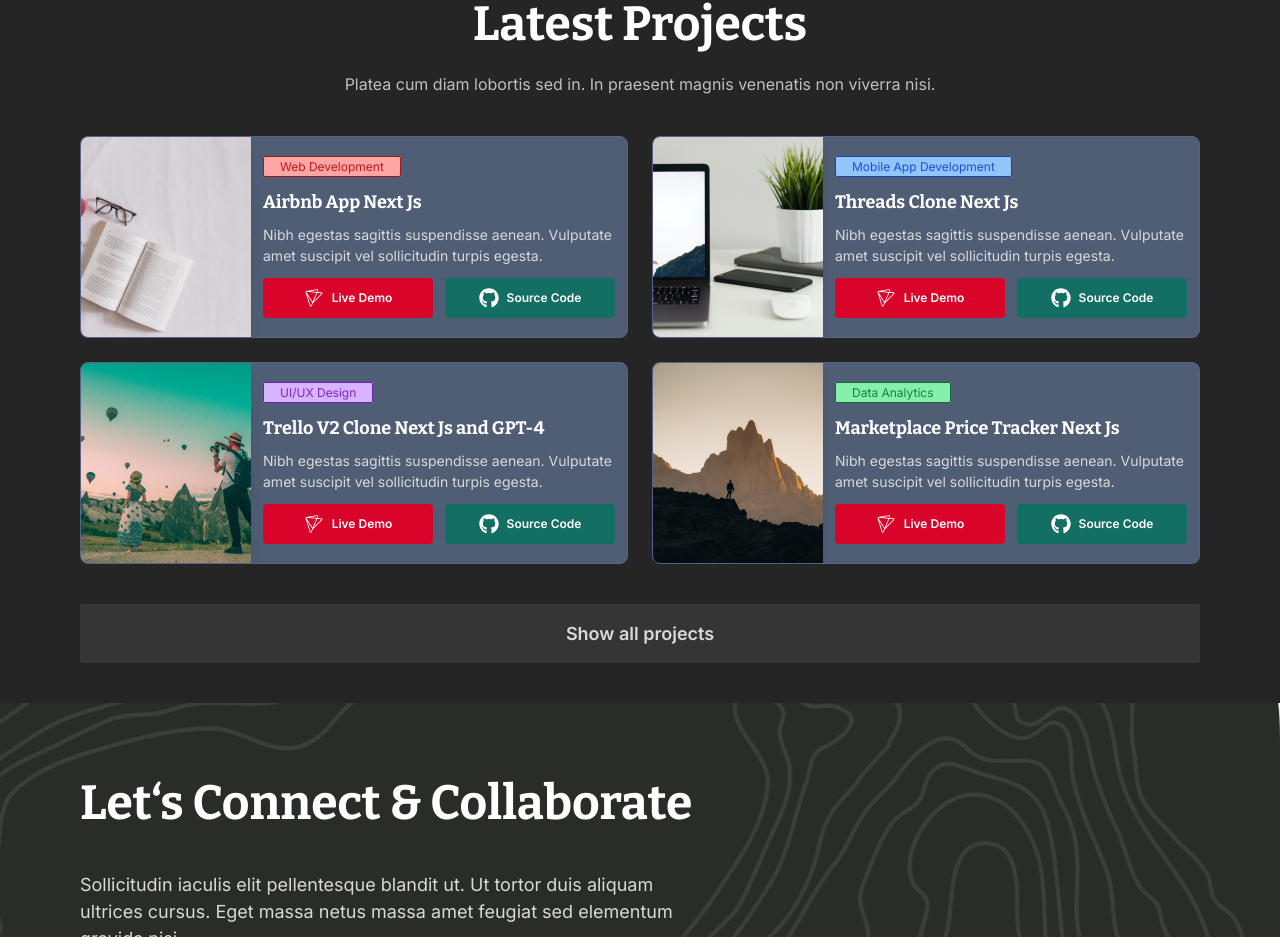
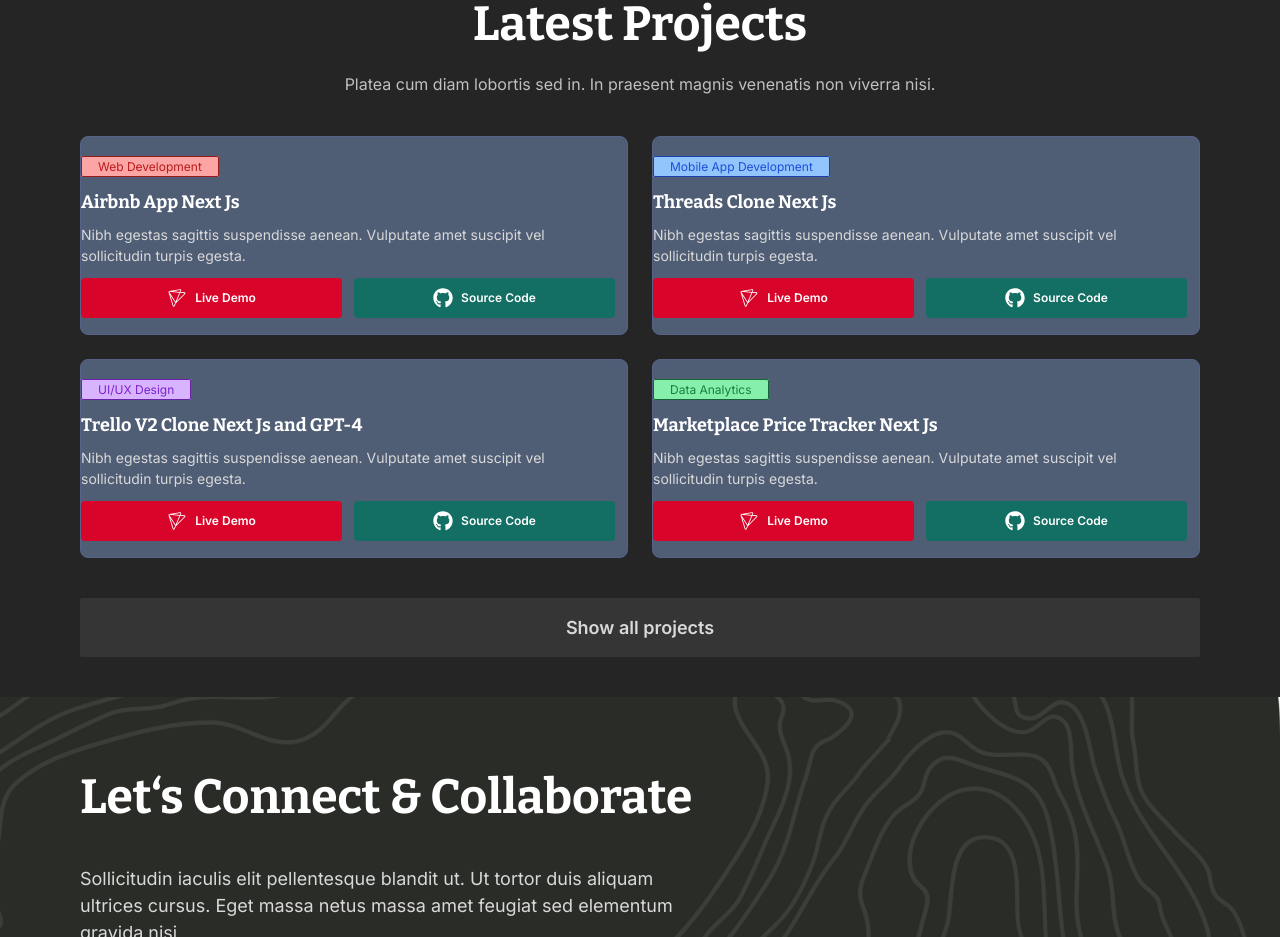
Before and after one commit to daffabadrant9390/daffabadrant9390.github.io, a Next.js app: page / in a window 1280 px wide. Shown: the part 2493-3430 px from the top of the page. Built offline with nearby package versions, Linux system fonts and the light colour scheme.

Commit message:
feat: comment the project card picture to troubleshoot issue on safari

```diff
--- a/components/MainContent/Projects/components/ProjectsCard/index.tsx
+++ b/components/MainContent/Projects/components/ProjectsCard/index.tsx
@@ -35,8 +35,7 @@
     <div className="w-full h-full rounded-lg bg-white dark:bg-gray-650 hover:shadow-xl transition-all duration-300 border border-gray-550 dark:border-blue-550 overflow-hidden">
       <div className="w-full flex flex-col md:flex-row gap-2 md:gap-3 h-full">
         {/* Image and Slider */}
-        <div className="flex flex-col items-start justify-start gap-3 lg:gap-4">
-          {/* <SliderImages images={images} /> */}
+        {/* <div className="flex flex-col items-start justify-start gap-3 lg:gap-4">
           <div className="relative flex-shrink-0 w-full md:w-[280px] lg:w-[170px] h-[180px] md:min-h-[180px] lg:min-h-[200px] md:h-full shadow-lg">
             <Image
               alt={`image-project`}
@@ -48,7 +47,7 @@
           <div className="px-3 md:hidden">
             <ProjectLabel projectType={projectType} />
           </div>
-        </div>
+        </div> */}
 
         {/* Title, Description & Buttons */}
         <div className="w-full flex flex-col items-start justify-start px-3 pb-4 md:pl-0 md:pt-4 [&>*:not(:last-child)]:mb-3">
```
